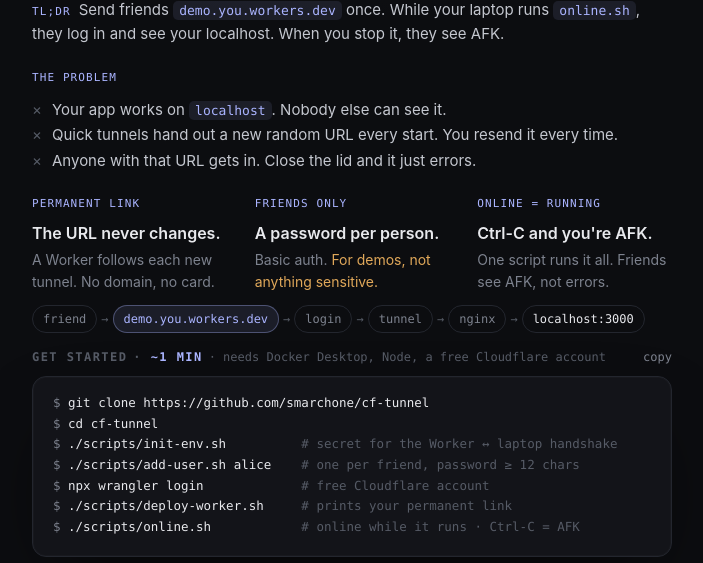
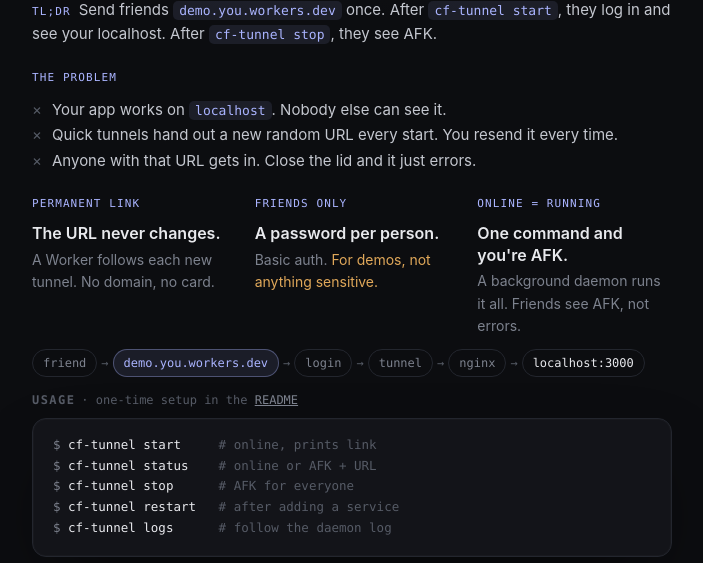
Before and after one commit to smarchone/cf-tunnel, a plain HTML site: page docs/index.html in a window 1280 px wide. Shown: the part 155-718 px from the top of the page, without its empty margins (288-991 px from the left). Drawn offline with Linux system fonts and the light colour scheme.

Commit message:
add cli and daemon

```diff
--- a/docs/index.html
+++ b/docs/index.html
@@ -70,8 +70,8 @@
     .eyebrow { font:600 12px/1 var(--mono); color:var(--faint); text-transform:uppercase; letter-spacing:.12em; margin:0 0 12px; display:flex; align-items:baseline; gap:.5em; }
     .eyebrow b { color:var(--accent); font-weight:600; }
     .eyebrow .req { color:var(--faint); font-weight:400; text-transform:none; letter-spacing:0; }
-    .eyebrow button { margin-left:auto; font:12px var(--mono); color:var(--dim); background:none; border:0; padding:0; cursor:pointer; text-transform:none; letter-spacing:0; }
-    .eyebrow button:hover { color:var(--accent); }
+    .eyebrow a { color:var(--dim); }
+    .eyebrow a:hover { color:var(--accent); }
 
     .win { background:var(--win); border:1px solid var(--line); border-radius:14px; overflow:hidden;
            box-shadow:0 30px 80px -30px rgba(0,0,0,.8), 0 0 0 1px rgba(255,255,255,.02) inset; }
@@ -94,7 +94,7 @@
       .pitch { grid-template-columns:minmax(0, 1fr); gap:20px; }
       .screen { font-size:11.5px; padding:16px 14px 20px; }
       .screen .c { display:none; }   /* commands fit; comments are desktop-only */
-      .eyebrow .req, .eyebrow .time { display:none; }
+      .usage .c { display:inline; }  /* except usage: the comment is the point */
       /* request path as a vertical rail: one hop per row, no wrapped arrows */
       .flow { flex-direction:column; align-items:flex-start; gap:0; position:relative; padding-left:4px; }
       .flow::before { content:""; position:absolute; left:8px; top:14px; bottom:14px; width:1px;
@@ -117,7 +117,7 @@
     <p class="hero">One permanent link.<span class="sub">Exposes your local services when you're on,<br><em>shows AFK when you're not.</em></span></p>
     <a class="repo" href="https://github.com/smarchone/cf-tunnel" aria-label="cf-tunnel on GitHub" title="cf-tunnel on GitHub"><svg viewBox="0 0 16 16" aria-hidden="true"><path d="M8 0C3.58 0 0 3.58 0 8c0 3.54 2.29 6.53 5.47 7.59.4.07.55-.17.55-.38 0-.19-.01-.82-.01-1.49-2.01.37-2.53-.49-2.69-.94-.09-.23-.48-.94-.82-1.13-.28-.15-.68-.52-.01-.53.63-.01 1.08.58 1.23.82.72 1.21 1.87.87 2.33.66.07-.52.28-.87.51-1.07-1.78-.2-3.64-.89-3.64-3.95 0-.87.31-1.59.82-2.15-.08-.2-.36-1.02.08-2.12 0 0 .67-.21 2.2.82.64-.18 1.32-.27 2-.27.68 0 1.36.09 2 .27 1.53-1.04 2.2-.82 2.2-.82.44 1.1.16 1.92.08 2.12.51.56.82 1.27.82 2.15 0 3.07-1.87 3.75-3.65 3.95.29.25.54.73.54 1.48 0 1.07-.01 1.93-.01 2.2 0 .21.15.46.55.38A8.013 8.013 0 0016 8c0-4.42-3.58-8-8-8z"/></svg></a>
   </div>
-  <p class="tldr"><span>tl;dr</span>Send friends <code>demo.you.workers.dev</code> once. While your laptop runs <code>online.sh</code>, they log in and see your localhost. When you stop it, they see AFK.</p>
+  <p class="tldr"><span>tl;dr</span>Send friends <code>demo.you.workers.dev</code> once. After <code>cf-tunnel start</code>, they log in and see your localhost. After <code>cf-tunnel stop</code>, they see AFK.</p>
 
   <div class="problem">
     <span class="lbl">The problem</span>
@@ -131,37 +131,24 @@
   <section class="pitch">
     <div><span class="lbl">Permanent link</span><h2>The URL never changes.</h2><p>A Worker follows each new tunnel. No domain, no card.</p></div>
     <div><span class="lbl">Friends only</span><h2>A password per person.</h2><p>Basic auth. <span class="warn">For demos, not anything sensitive.</span></p></div>
-    <div><span class="lbl">Online = running</span><h2>Ctrl-C and you're AFK.</h2><p>One script runs it all. Friends see AFK, not errors.</p></div>
+    <div><span class="lbl">Online = running</span><h2>One command and you're AFK.</h2><p>A background daemon runs it all. Friends see AFK, not errors.</p></div>
   </section>
 
   <div class="flow">
     <span>friend</span><i>→</i><span class="gold">demo.you.workers.dev</span><i>→</i><span>login</span><i>→</i><span>tunnel</span><i>→</i><span>nginx</span><i>→</i><span class="end">localhost:3000</span>
   </div>
 
-  <p class="eyebrow">Get started <span class="time">· <b>~1 min</b></span> <span class="req">· needs Docker Desktop, Node, a free Cloudflare account</span><button id="copy">copy</button></p>
+  <p class="eyebrow">Usage <span class="req">· one-time setup in the <a href="https://github.com/smarchone/cf-tunnel#one-time-setup">README</a></span></p>
   <div class="win">
-<pre class="screen" id="steps"><span class="p">$ </span>git clone https://github.com/smarchone/cf-tunnel
-<span class="p">$ </span>cd cf-tunnel
-<span class="p">$ </span>./scripts/init-env.sh          <span class="c"># secret for the Worker ↔ laptop handshake</span>
-<span class="p">$ </span>./scripts/add-user.sh alice    <span class="c"># one per friend, password ≥ 12 chars</span>
-<span class="p">$ </span>npx wrangler login             <span class="c"># free Cloudflare account</span>
-<span class="p">$ </span>./scripts/deploy-worker.sh     <span class="c"># prints your permanent link</span>
-<span class="p">$ </span>./scripts/online.sh            <span class="c"># online while it runs · Ctrl-C = AFK</span></pre>
+<pre class="screen usage"><span class="p">$ </span>cf-tunnel start     <span class="c"># online, prints link</span>
+<span class="p">$ </span>cf-tunnel status    <span class="c"># online or AFK + URL</span>
+<span class="p">$ </span>cf-tunnel stop      <span class="c"># AFK for everyone</span>
+<span class="p">$ </span>cf-tunnel restart   <span class="c"># after adding a service</span>
+<span class="p">$ </span>cf-tunnel logs      <span class="c"># follow the daemon log</span></pre>
   </div>
 
 
   <p class="hint">made with <span class="heart" aria-label="love">♥</span> · <a class="gh" href="https://github.com/smarchone/cf-tunnel"><svg viewBox="0 0 16 16" aria-hidden="true"><path d="M8 0C3.58 0 0 3.58 0 8c0 3.54 2.29 6.53 5.47 7.59.4.07.55-.17.55-.38 0-.19-.01-.82-.01-1.49-2.01.37-2.53-.49-2.69-.94-.09-.23-.48-.94-.82-1.13-.28-.15-.68-.52-.01-.53.63-.01 1.08.58 1.23.82.72 1.21 1.87.87 2.33.66.07-.52.28-.87.51-1.07-1.78-.2-3.64-.89-3.64-3.95 0-.87.31-1.59.82-2.15-.08-.2-.36-1.02.08-2.12 0 0 .67-.21 2.2.82.64-.18 1.32-.27 2-.27.68 0 1.36.09 2 .27 1.53-1.04 2.2-.82 2.2-.82.44 1.1.16 1.92.08 2.12.51.56.82 1.27.82 2.15 0 3.07-1.87 3.75-3.65 3.95.29.25.54.73.54 1.48 0 1.07-.01 1.93-.01 2.2 0 .21.15.46.55.38A8.013 8.013 0 0016 8c0-4.42-3.58-8-8-8z"/></svg>@smarchone/cf-tunnel</a></p>
 </main>
-<script>
-  const btn = document.getElementById('copy');
-  btn.addEventListener('click', async () => {
-    const cmds = [...document.getElementById('steps').innerText.split('\n')]
-      .filter(l => l.startsWith('$ ')).map(l => l.slice(2).replace(/\s+#.*$/, '')).join('\n');
-    if (window.gtag) gtag('event', 'copy_get_started');
-    try { await navigator.clipboard.writeText(cmds); btn.textContent = 'copied'; }
-    catch { btn.textContent = 'select & copy'; }
-    setTimeout(() => (btn.textContent = 'copy'), 1500);
-  });
-</script>
 </body>
 </html>
```
Also changed, not shown: 5 other files.
